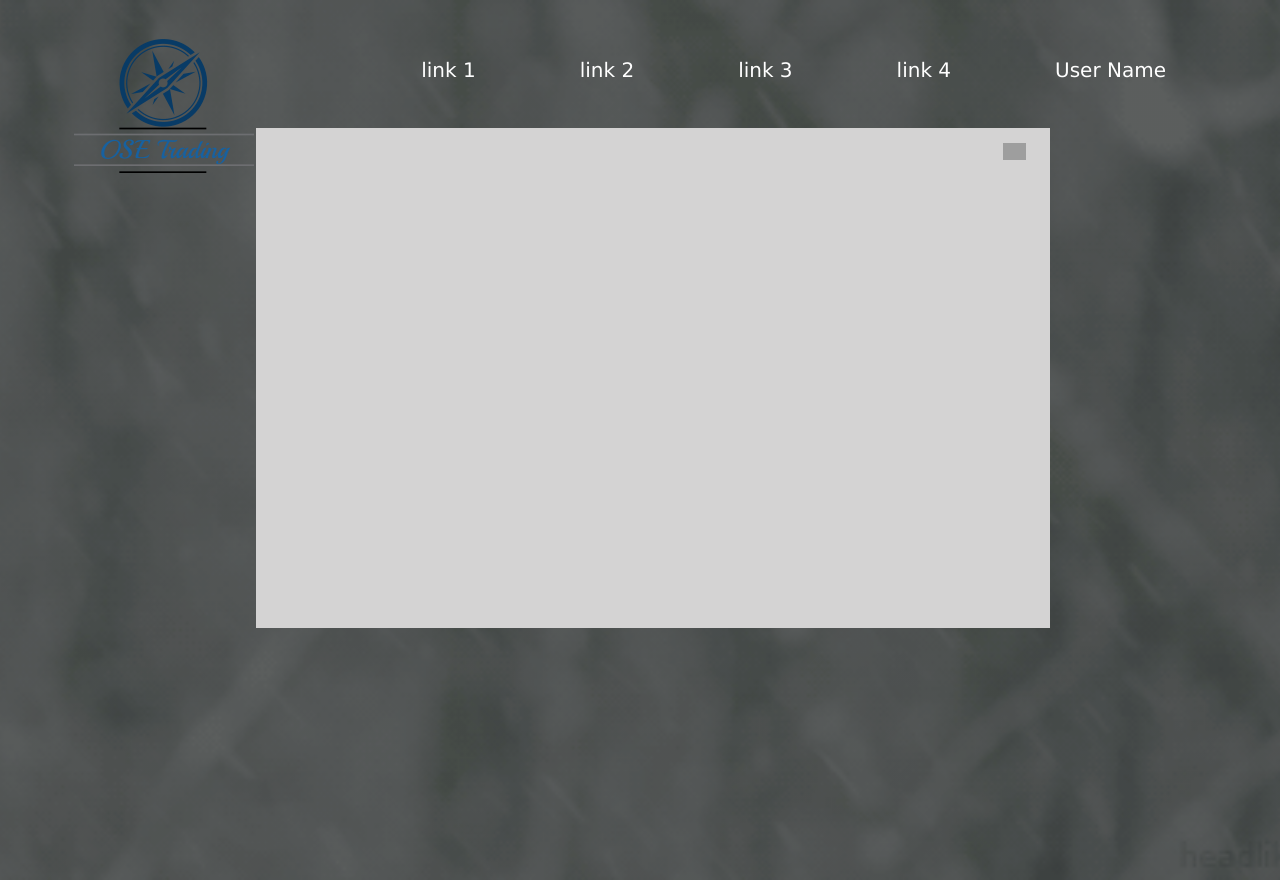
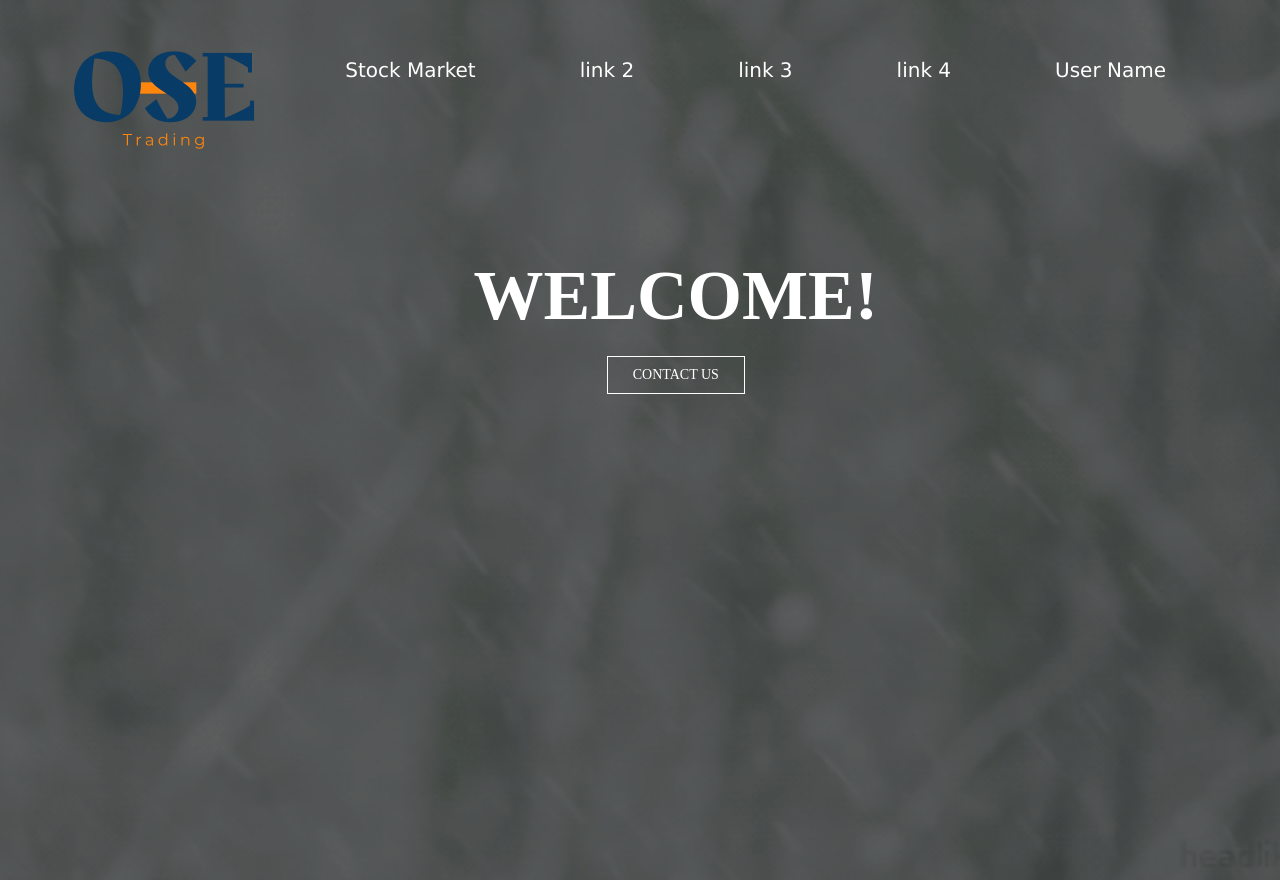
Before and after one commit to Stoney0909/OSE_Trading, a Flask app: page /Home in a window 1280 px wide. Run offline with Flask 2, Linux system fonts and the light colour scheme; some libraries are stand-ins or nearby versions; grey boxes are pictures that could not be loaded.

Commit message:
Add profile and change password pop up view, add StockMarket_page.html and stockMarket_p.css into project.

```diff
--- a/app.py
+++ b/app.py
@@ -33,7 +33,7 @@ def login_page():
             # session['username'] = account['userName']
             return render_template('Home_page.html', msg=msg)
         else:
-            msg = 'Incorrect username / password !'
+            msg = 'Incorrect username / password!'
     return render_template('Login_page.html', msg=msg)
 
 
@@ -75,5 +75,9 @@ def forgetPassword_page():
 def home_page():
     return render_template('Home_page.html')
 
+@app.route('/StockMarket')
+def stock_page():
+    return render_template('StockMarket_page.html')
+
 if __name__ == '__main__':
     app.run(debug=True)
--- a/static/css/Home_p.css
+++ b/static/css/home_p.css
@@ -1,4 +1,5 @@
-   *{
+    *
+    {
         margin:0;
         padding: 0;
     }
@@ -85,41 +86,6 @@
         float: left;
         height: auto;
     }
-
-    .welcome
-    {
-        position: absolute;
-        margin: 20% 37%;
-        text-align: center;
-    }
-
-    .welcome h1
-    {
-        text-align: center;
-        color: white;
-        text-transform: uppercase;
-        font-size: 70px;
-    }
-
-    .welcome a
-    {
-        border: 1px solid white;
-        padding: 10px 25px;
-        text-decoration: none;
-        text-transform: uppercase;
-        font-size: 14px;
-        margin-top: 20px;
-        display: inline-block;
-        color: white;
-    }
-
-    .welcome a:hover{
-        background: white;
-        color: darkslategray;
-    }
-
-
-
 
     .Go_back_image
     {
@@ -210,3 +176,162 @@
         color: white;
         text-decoration: none;
     }
+
+    #profile
+    {
+        position: absolute;
+        margin: 10% 20%;
+        background-color: #ffffff;
+        width: 62%;
+        height:500px;
+        overflow: auto;
+        display: none;
+    }
+
+      #container
+    {
+        padding: 16px;
+        padding-top: 0;
+        display: block;
+    }
+
+    #profile input
+    {
+        width: 55%;
+        display: none;
+        padding: 12px 20px;
+        margin: 8px 0;
+        box-sizing: border-box;
+        border-radius: 25px;
+        border: none;
+        background-color: #d5d5d5;
+    }
+
+    #profile input:focus
+    {
+        outline: none;
+    }
+
+    select
+    {
+        padding: 12px 20px;
+        margin: 8px 0;
+        box-sizing: border-box;
+        border-radius: 25px;
+        border: none;
+        background-color: #e8e8e8;
+        display: none;
+    }
+
+    #Saveprofile
+    {
+        background-color: #415680;
+        border-radius: 25px;
+        padding: 14px 20px;
+        border: none;
+        cursor: pointer;
+        width: 20%;
+        margin-top: -10%;
+        margin-left: 10%;
+        text-align: center;
+    }
+
+     #Saveprofile a
+    {
+        color: white;
+        text-decoration: none;
+    }
+
+    #Saveprofile:focus
+    {
+        outline: none;
+    }
+
+    #Saveprofile:hover
+    {
+        opacity: 0.8;
+    }
+
+     #change_password
+    {
+        position: absolute;
+        margin: 10% 35%;
+        background-color: #ffffff;
+        display: none;
+        width: 30%;
+        height: auto;
+        border-radius: 10px;
+    }
+
+    #change_password input
+    {
+        width: 100%;
+        padding: 12px 20px;
+        margin: 8px 0;
+        display: inline-block;
+        box-sizing: border-box;
+        border-radius: 25px;
+        border: none;
+        background-color: #d5d5d5;
+    }
+
+    #change_password input:focus
+    {
+        outline: none;
+    }
+
+    .Set_new_password
+    {
+        padding: 30px;
+        padding-top: 0;
+    }
+
+     button
+    {
+        background-color: #415680;
+        color: white;
+        padding: 14px 20px;
+        margin: 8px 0;
+        border: none;
+        cursor: pointer;
+        width: 100%;
+        border-radius: 25px;
+    }
+
+    button:hover
+    {
+        opacity: 0.8;
+    }
+
+    #welcome
+    {
+        position: absolute;
+        margin: 20% 37%;
+        text-align: center;
+        display: block;
+    }
+
+    #welcome h1
+    {
+        text-align: center;
+        color: white;
+        text-transform: uppercase;
+        font-size: 70px;
+    }
+
+    #welcome a
+    {
+        border: 1px solid white;
+        padding: 10px 25px;
+        text-decoration: none;
+        text-transform: uppercase;
+        font-size: 14px;
+        margin-top: 20px;
+        display: inline-block;
+        color: white;
+    }
+
+    #welcome a:hover{
+        background: white;
+        color: darkslategray;
+    }
--- /dev/null
+++ b/static/js/home_page.js
@@ -0,0 +1,84 @@
+function popfunction() {
+   document.getElementById("profile").style.display = "block";
+   document.getElementById("welcome").style.display = "none";
+   document.getElementById("change_password").style.display = "none";
+}
+
+function displayWelcome()
+{
+    document.getElementById("profile").style.display = "none";
+    document.getElementById("welcome").style.display = "block";
+    document.getElementById("change_password").style.display = "none";
+
+}
+
+function displayEditProfile()
+{
+    // Left div tag part
+    document.getElementById("UserName_Info").style.display = "none";
+    document.getElementById("UserName_edit").style.display = "block";
+    document.getElementById("FirstName_Info").style.display = "none";
+    document.getElementById("FirstName_edit").style.display = "block";
+    document.getElementById("Gender_Info").style.display = "none";
+    document.getElementById("Gender_edit").style.display = "block";
+    document.getElementById("Phone_Info").style.display = "none";
+    document.getElementById("Phone_edit").style.display = "block";
+
+    // Right div tag part
+    document.getElementById("Email_Info").style.display = "none";
+    document.getElementById("Email_edit").style.display = "block";
+    document.getElementById("LastName_Info").style.display = "none";
+    document.getElementById("LastName_edit").style.display = "block";
+    document.getElementById("Age_Info").style.display = "none";
+    document.getElementById("Age_edit").style.display = "block";
+    document.getElementById("Stock_Label").style.display = "none";
+    document.getElementById("Stock_Info").style.display = "none";
+
+     // Button display
+    document.getElementById("Saveprofile").style.display = "block";
+    document.getElementById("displayEdit_Button").style.display = "none";
+}
+
+function saveProfile()
+{
+    // Left div tag part
+    document.getElementById("UserName_Info").style.display = "block";
+    document.getElementById("UserName_edit").style.display = "none";
+    document.getElementById("FirstName_Info").style.display = "block";
+    document.getElementById("FirstName_edit").style.display = "none";
+    document.getElementById("Gender_Info").style.display = "block";
+    document.getElementById("Gender_edit").style.display = "none";
+    document.getElementById("Phone_Info").style.display = "block";
+    document.getElementById("Phone_edit").style.display = "none";
+
+    // Right div tag part
+    document.getElementById("Email_Info").style.display = "block";
+    document.getElementById("Email_edit").style.display = "none";
+    document.getElementById("LastName_Info").style.display = "block";
+    document.getElementById("LastName_edit").style.display = "none";
+    document.getElementById("Age_Info").style.display = "block";
+    document.getElementById("Age_edit").style.display = "none";
+    document.getElementById("Stock_Label").style.display = "block";
+    document.getElementById("Stock_Info").style.display = "block";
+
+    // Button display
+     document.getElementById("Saveprofile").style.display = "none";
+    document.getElementById("displayEdit_Button").style.display = "block";
+}
+
+function  change_password()
+{
+     document.getElementById("welcome").style.display = "none";
+     document.getElementById("profile").style.display = "none";
+     document.getElementById("change_password").style.display = "block";
+}
+
+ // function showPreviewOne(event)
+ // {
+ //      if(event.target.files.length > 0){
+ //        let src = URL.createObjectURL(event.target.files[0]);
+ //        let preview = document.getElementById("Image_Change");
+ //        preview.src = src;
+ //        preview.style.display = "block";
+ //      }
+ // }
--- a/templates/Home_page.html
+++ b/templates/Home_page.html
@@ -3,7 +3,8 @@
 <head>
     <meta charset="UTF-8">
     <title>Home</title>
-    <link rel="stylesheet" href="{{ url_for('static', filename='css/Home_p.css') }}">
+    <link rel="stylesheet" href="{{ url_for('static', filename='css/home_p.css') }}">
+    <script src="{{url_for('static', filename='js/home_page.js')}}"></script>
 </head>
 
 <style>
@@ -15,87 +16,16 @@
         background-position: center center;
         position: relative;
     }
-
-     #profile
-    {
-        position: absolute;
-        margin: 10% 20%;
-        background-color: #d4d3d3;
-        width: 62%;
-        height:500px;
-        overflow: auto;
-        display: block;
-    }
-
-      #container
-    {
-        padding: 16px;
-        padding-top: 0;
-          display: none;
-    }
-
-    #container2
-    {
-        display: none;
-    }
-
-    #container3
-    {
-         padding: 16px;
-        padding-top: 0;
-        display: block;
-    }
-
-    #change_password
-    {
-        display: none;
-    }
-
 </style>
-
-<script>
-function popfunction() {
-   document.getElementById("profile").style.display = "block";
-   document.getElementById("container2").style.display = "none";
-}
-
-function displayWelcome()
-{
-    document.getElementById("profile").style.display = "none";
-    document.getElementById("container2").style.display = "block";
-    document.getElementById("change_password").style.display = "none";
-}
-
-function displayEditProfile()
-{
-    document.getElementById("container3").style.display = "block";
-    document.getElementById("container").style.display = "none";
-    document.getElementById("change_password").style.display = "none";
-}
-
-function displayPopBack()
-{
-    document.getElementById("container3").style.display = "none";
-    document.getElementById("container").style.display = "block";
-    document.getElementById("change_password").style.display = "none";
-}
-
-function  change_password()
-{
-     document.getElementById("profile").style.display = "none";
-     document.getElementById("container2").style.display = "none";
-     document.getElementById("change_password").style.display = "block";
-}
-</script>
 
 <body>
 <header>
     <div class="wrapper">
         <div class="logo">
-            <img src="{{ url_for('static', filename='img/Logo1.png') }}">
+            <img src="{{ url_for('static', filename='img/Logo2.png') }}">
         </div>
         <ul class="nav">
-            <li><a href="#">link 1</a></li>
+            <li><a href="{{ url_for('stock_page') }}">Stock Market</a></li>
             <li><a href="#">link 2</a></li>
             <li><a href="#">link 3</a></li>
             <li><a href="#">link 4</a></li>
@@ -110,71 +40,93 @@ function  change_password()
         </ul>
     </div>
 
-    {# Welcome view #}
-    <div class="welcome">
-        <div id="container2">
-            <h1>Welcome!</h1>
+    <div id="welcome">
+        <h1>Welcome!</h1>
         <a href="#">Contact Us</a>
-        </div>
     </div>
 
-    {# Profile view #}
     <div id="profile">
-        {# ID container display info#}
         <div id="container">
             <form>
                 <a onclick="displayWelcome()" href="#"><img class="Go_back_image" src="{{ url_for('static', filename='img/back.jpg') }}"></a>
-                <p><img class="profile_image" src="{{ url_for('static', filename='img/profile_image_defult.png') }}"></p>
-                <div class="displayEdit">
+
+                <p><img id="Image_Change" class="profile_image" src="{{ url_for('static', filename='img/profile_image_defult.png') }}"></p> {# Default image #}
+
+                {#<input type="file" name="img_one" id="file-ip-1" accept="image/*" onchange="showPreviewOne(event);" style="background-color: white; width: 20%; height: auto;">#}
+                {# Can't figured out how to add image, need help in this part #}
+
+                <div id="displayEdit_Button" class="displayEdit">
                     <a href="#" onclick="displayEditProfile()">Editing Profile</a>
                 </div>
+
                 <div class="displayLeft">
-                    <span class="label">User name: </span>
-                    <span class="label_output">Input(User_Name)</span> {# The User name display here #}
+
+                    <span class="label">User name:</span>
+                    <span id="UserName_Info" class="label_output">Input(User_Name)</span> {# The User name display here #}
+                    <input id="UserName_edit" class="label_output" type="text" placeholder="User name" name="Profile_username">
                     <br><br><br><br>
-                    <span class="label">First name: </span>
-                    <span class="label_output">Input(First_Name)</span> {# The first name display here #}
+
+                    <span class="label">First name:</span>
+                    <span id="FirstName_Info" class="label_output">Input(First_Name)</span> {# The first name display here #}
+                    <input id="FirstName_edit" class="label_output" type="text" placeholder="First name" name="Profile_first_name">
                     <br><br><br><br>
-                    <span class="label">Gender: </span>
-                    <span class="label_output">Input(Gender)</span> {# The Gender display here #}
+
+                    <span class="label">Gender:</span>
+                    <span id="Gender_Info" class="label_output">Input(Gender)</span> {# The Gender display here #}
+                    <select name="Profile_Gender" id="Gender_edit" class="label_output">
+                    <option>Gender</option>
+                    <option value="male">Male</option>
+                    <option value="female">Female</option>
+                    </select>
                     <br><br><br><br>
-                    <span class="label">Phone: </span>
-                    <span class="label_output">Input(Phone)</span> {# The phone number display here #}
+
+                    <span class="label">Phone:</span>
+                    <span  id="Phone_Info" class="label_output">Input(Phone)</span> {# The phone number display here #}
+                    <input id="Phone_edit" class="label_output" type="number" placeholder="Phone number" name="Profile_Phone_Number">
                     <br><br><br><br>
+
                 </div>
 
                 <div class="display_right">
                     <span class="label">Email: </span>
-                    <span class="label_output">Input(User_Email)</span> {# The user email display here #}
+                    <span id="Email_Info" class="label_output">Input(User_Email)</span> {# The user email display here #}
+                    <input id="Email_edit" class="label_output" type="email" placeholder="Email address" name="Profile_Email">
                     <br><br><br><br>
+
                     <span class="label">Last name: </span>
-                    <span class="label_output">Input(Last_Name)</span> {# The last name display here #}
+                    <span id="LastName_Info" class="label_output">Input(Last_Name)</span> {# The last name display here #}
+                    <input id="LastName_edit" class="label_output" type="text" placeholder="Last name" name="Profile_LastName">
                     <br><br><br><br>
+
                     <span class="label">Age: </span>
-                    <span class="label_output">Input(age)</span> {# The age display here #}
+                    <span id="Age_Info" class="label_output">Input(age)</span> {# The age display here #}
+                    <input id="Age_edit" class="label_output" type="number" placeholder="Age" name="Profile_Age">
                     <br><br><br><br>
-                    <span class="label">Stock:</span>
-                    <span class="label_output">Input(Stock_number)</span> {# The number of stock user have display here #}
+
+                    <span id="Stock_Label" class="label">Stock:</span>
+                    <span id="Stock_Info" class="label_output">Input(Stock_number)</span> {# The number of stock user have display here #}
                     <br><br><br><br>
+
+                    <div id="Saveprofile" style="display: none">
+{#                     <button type="submit">Save</button>#}
+                       <a href="#" onclick="saveProfile()">Save</a>{# After get button working, remove this line, if you not sure just tell me#}
+                    </div>
+
                 </div>
-
             </form>
-
-        </div>
-
-        {# ID container3 change info#}
-        <div id="container3">
-            <form>
-                <a onclick="displayPopBack()" href="#"><img class="Go_back_image" src="{{ url_for('static', filename='img/back.jpg') }}"></a>
-            </form>
-
         </div>
     </div>
 
-    {# change password view #}
     <div id="change_password">
         <form>
-            <span style="color: white">yeah</span>
+            <div class="Set_new_password">
+            <p style="text-align: center"><a href="#" onclick="displayWelcome()"><img  src="{{ url_for('static', filename='img/Logo1.png') }}"></a></p>
+            <h2 style="text-align: center">Change password</h2>
+            <input type="password" placeholder="Old Password" name="Old_password" required>
+            <input type="password" placeholder="New Password" name="New_password" required>
+            <input type="password" placeholder="Confirm Password" name="Confirm_password" required>
+            <button class="save_password" type="submit" style="margin-bottom: 5%">Submit</button>
+        </div>
         </form>
     </div>
 
```
Also changed, not shown: templates/StockMarket_page.html (added, +11 -0 lines), static/css/stockMarket_p.css (added).
